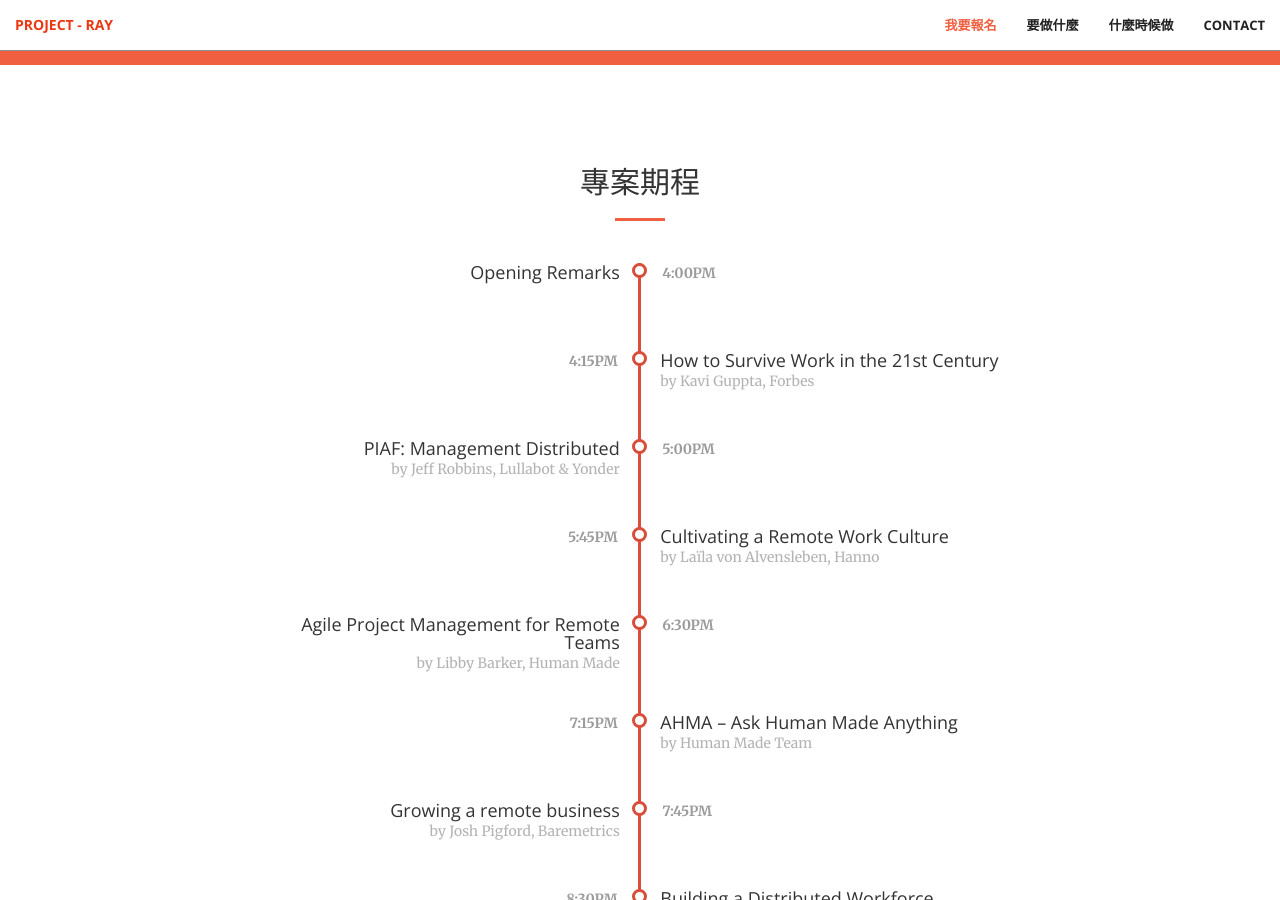
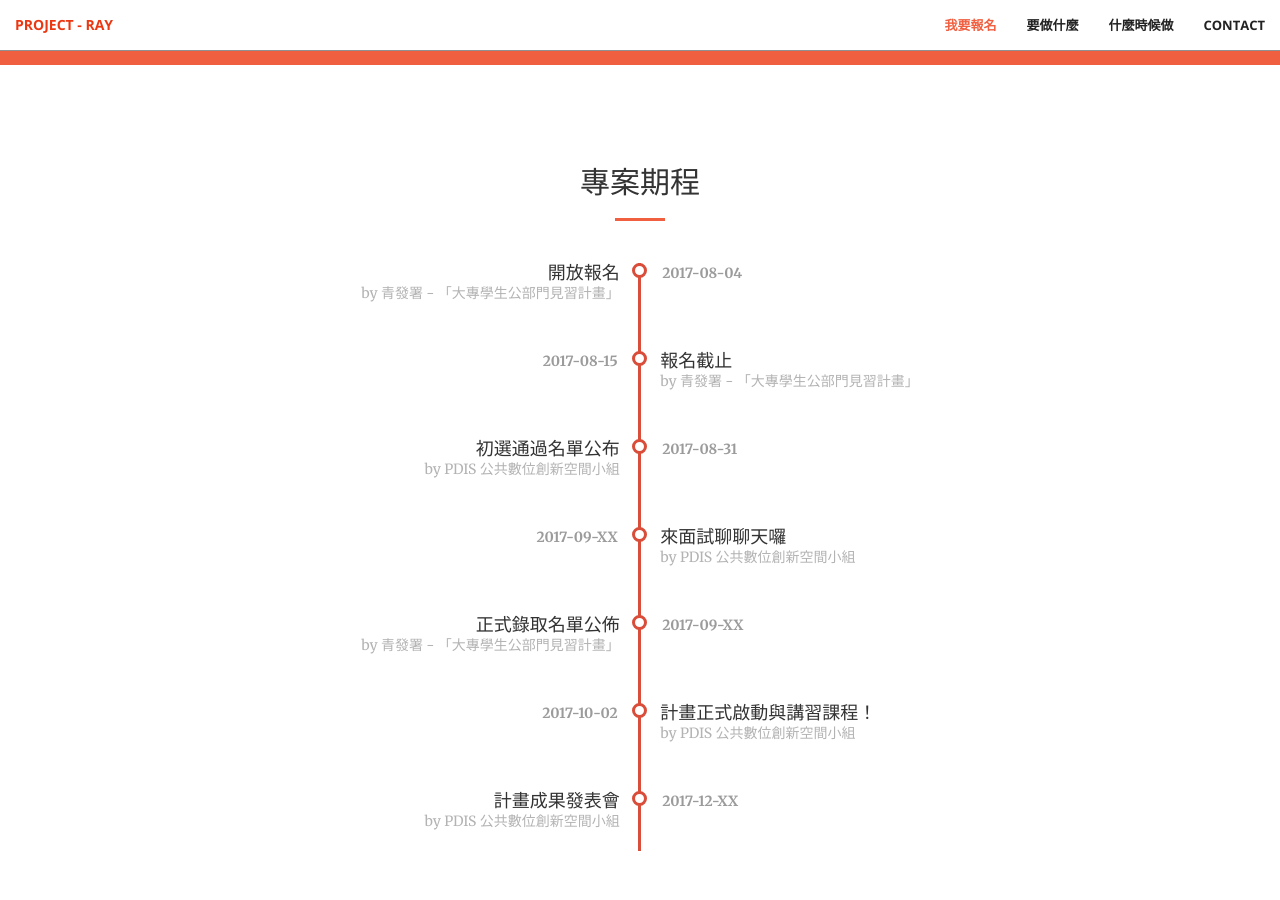
Before and after one commit to PDIS/ray2018, a Jekyll site: the page built from docs/index.html, in a window 1280 px wide and 900 px high, scrolled down 1815 px. Built offline with Jekyll 4.4.1, drawn with Linux system fonts in a browser that asks for light colours; some of the changed text lies outside the part shown.

Commit message:
update schedule content

```diff
--- a/docs/_includes/schedule.html
+++ b/docs/_includes/schedule.html
@@ -1,4 +1,4 @@
-<section class="bg-" id="about">
+<section class="bg-" id="schedule">
     <div class="container">
         <div class="row">
             <div class="col-lg-8 col-lg-offset-2 text-center">
@@ -11,8 +11,9 @@
                         </div>
                         <!-- timeline-bullet -->
                         <div class="timeline-content">
-                            <h2 class="wow flipInX" data-wow-delay="0.3s">Opening Remarks</h2>
-                            <span class="date wow flipInX" data-wow-delay="0.3s">4:00PM</span>
+                            <h2 class="wow flipInX" data-wow-delay="0.3s">開放報名</h2>
+                            <p class="wow flipInX" data-wow-delay="0.3s">by 青發署 - 「大專學生公部門見習計畫」</p>
+                            <span class="date wow flipInX" data-wow-delay="0.3s">2017-08-04</span>
                         </div>
                         <!-- timeline-content -->
                     </div>
@@ -22,9 +23,9 @@
                         </div>
                         <!-- timeline-bullet -->
                         <div class="timeline-content">
-                            <h2 class="wow flipInX" data-wow-delay="0.3s">How to Survive Work in the 21st Century</h2>
-                            <p class="wow flipInX" data-wow-delay="0.3s">by Kavi Guppta, Forbes</p>
-                            <span class="date wow flipInX" data-wow-delay="0.3s">4:15PM</span>
+                            <h2 class="wow flipInX" data-wow-delay="0.3s">報名截止</h2>
+                            <p class="wow flipInX" data-wow-delay="0.3s">by 青發署 - 「大專學生公部門見習計畫」</p>
+                            <span class="date wow flipInX" data-wow-delay="0.3s">2017-08-15</span>
                         </div>
                         <!-- timeline-content -->
                     </div>
@@ -34,9 +35,9 @@
                         </div>
                         <!-- timeline-bullet -->
                         <div class="timeline-content">
-                            <h2 class="wow flipInX" data-wow-delay="0.3s">PIAF: Management Distributed</h2>
-                            <p class="wow flipInX" data-wow-delay="0.3s">by Jeff Robbins, Lullabot &amp; Yonder</p>
-                            <span class="date wow flipInX" data-wow-delay="0.3s">5:00PM</span>
+                            <h2 class="wow flipInX" data-wow-delay="0.3s">初選通過名單公布</h2>
+                            <p class="wow flipInX" data-wow-delay="0.3s">by PDIS 公共數位創新空間小組</p>
+                            <span class="date wow flipInX" data-wow-delay="0.3s">2017-08-31</span>
                         </div>
                         <!-- timeline-content -->
                     </div>
@@ -46,9 +47,9 @@
                         </div>
                         <!-- timeline-bullet -->
                         <div class="timeline-content">
-                            <h2 class="wow flipInX" data-wow-delay="0.3s">Cultivating a Remote Work Culture</h2>
-                            <p class="wow flipInX" data-wow-delay="0.3s">by Laïla von Alvensleben, Hanno</p>
-                            <span class="date wow flipInX" data-wow-delay="0.3s">5:45PM</span>
+                            <h2 class="wow flipInX" data-wow-delay="0.3s">來面試聊聊天囉</h2>
+                            <p class="wow flipInX" data-wow-delay="0.3s">by PDIS 公共數位創新空間小組</p>
+                            <span class="date wow flipInX" data-wow-delay="0.3s">2017-09-XX</span>
                         </div>
                         <!-- timeline-content -->
                     </div>
@@ -58,9 +59,9 @@
                         </div>
                         <!-- timeline-bullet -->
                         <div class="timeline-content">
-                            <h2 class="wow flipInX" data-wow-delay="0.3s">Agile Project Management for Remote Teams</h2>
-                            <p class="wow flipInX" data-wow-delay="0.3s">by Libby Barker, Human Made</p>
-                            <span class="date wow flipInX" data-wow-delay="0.3s">6:30PM</span>
+                            <h2 class="wow flipInX" data-wow-delay="0.3s">正式錄取名單公佈</h2>
+                            <p class="wow flipInX" data-wow-delay="0.3s">by 青發署 - 「大專學生公部門見習計畫」</p>
+                            <span class="date wow flipInX" data-wow-delay="0.3s">2017-09-XX</span>
                         </div>
                         <!-- timeline-content -->
                     </div>
@@ -70,9 +71,9 @@
                         </div>
                         <!-- timeline-bullet -->
                         <div class="timeline-content">
-                            <h2 class="wow flipInX" data-wow-delay="0.3s">AHMA – Ask Human Made Anything</h2>
-                            <p class="wow flipInX" data-wow-delay="0.3s">by Human Made Team</p>
-                            <span class="date wow flipInX" data-wow-delay="0.3s">7:15PM</span>
+                            <h2 class="wow flipInX" data-wow-delay="0.3s">計畫正式啟動與講習課程！</h2>
+                            <p class="wow flipInX" data-wow-delay="0.3s">by PDIS 公共數位創新空間小組</p>
+                            <span class="date wow flipInX" data-wow-delay="0.3s">2017-10-02</span>
                         </div>
                         <!-- timeline-content -->
                     </div>
@@ -82,44 +83,9 @@
                         </div>
                         <!-- timeline-bullet -->
                         <div class="timeline-content">
-                            <h2 class="wow flipInX" data-wow-delay="0.3s">Growing a remote business</h2>
-                            <p class="wow flipInX" data-wow-delay="0.3s">by Josh Pigford, Baremetrics</p>
-                            <span class="date wow flipInX" data-wow-delay="0.3s">7:45PM</span>
-                        </div>
-                        <!-- timeline-content -->
-                    </div>
-
-                    <div class="timeline-block">
-                        <div class="timeline-bullet wow zoomIn" data-wow-delay="0s">
-                        </div>
-                        <!-- timeline-bullet -->
-                        <div class="timeline-content">
-                            <h2 class="wow flipInX" data-wow-delay="0.3s">Building a Distributed Workforce</h2>
-                            <p class="wow flipInX" data-wow-delay="0.3s">by Lara Owen, Github</p>
-                            <span class="date wow flipInX" data-wow-delay="0.3s">8:30PM</span>
-                        </div>
-                        <!-- timeline-content -->
-                    </div>
-
-                    <div class="timeline-block">
-                        <div class="timeline-bullet wow zoomIn" data-wow-delay="0s">
-                        </div>
-                        <!-- timeline-bullet -->
-                        <div class="timeline-content">
-                            <h2 class="wow flipInX" data-wow-delay="0.3s">Hiring Remotely: Seven Key Traits Zapier Looks For</h2>
-                            <p class="wow flipInX" data-wow-delay="0.3s">by Joe Stych, Zapier</p>
-                            <span class="date wow flipInX" data-wow-delay="0.3s">9:15PM</span>
-                        </div>
-                        <!-- timeline-content -->
-                    </div>
-
-                    <div class="timeline-block">
-                        <div class="timeline-bullet wow zoomIn" data-wow-delay="0s">
-                        </div>
-                        <!-- timeline-bullet -->
-                        <div class="timeline-content">
-                            <h2 class="wow flipInX" data-wow-delay="0.3s">Closing Remarks</h2>
-                            <span class="date wow flipInX" data-wow-delay="0.3s">10:00PM</span>
+                            <h2 class="wow flipInX" data-wow-delay="0.3s">計畫成果發表會</h2>
+                            <p class="wow flipInX" data-wow-delay="0.3s">by PDIS 公共數位創新空間小組</p>
+                            <span class="date wow flipInX" data-wow-delay="0.3s">2017-12-XX</span>
                         </div>
                         <!-- timeline-content -->
                     </div>
```
